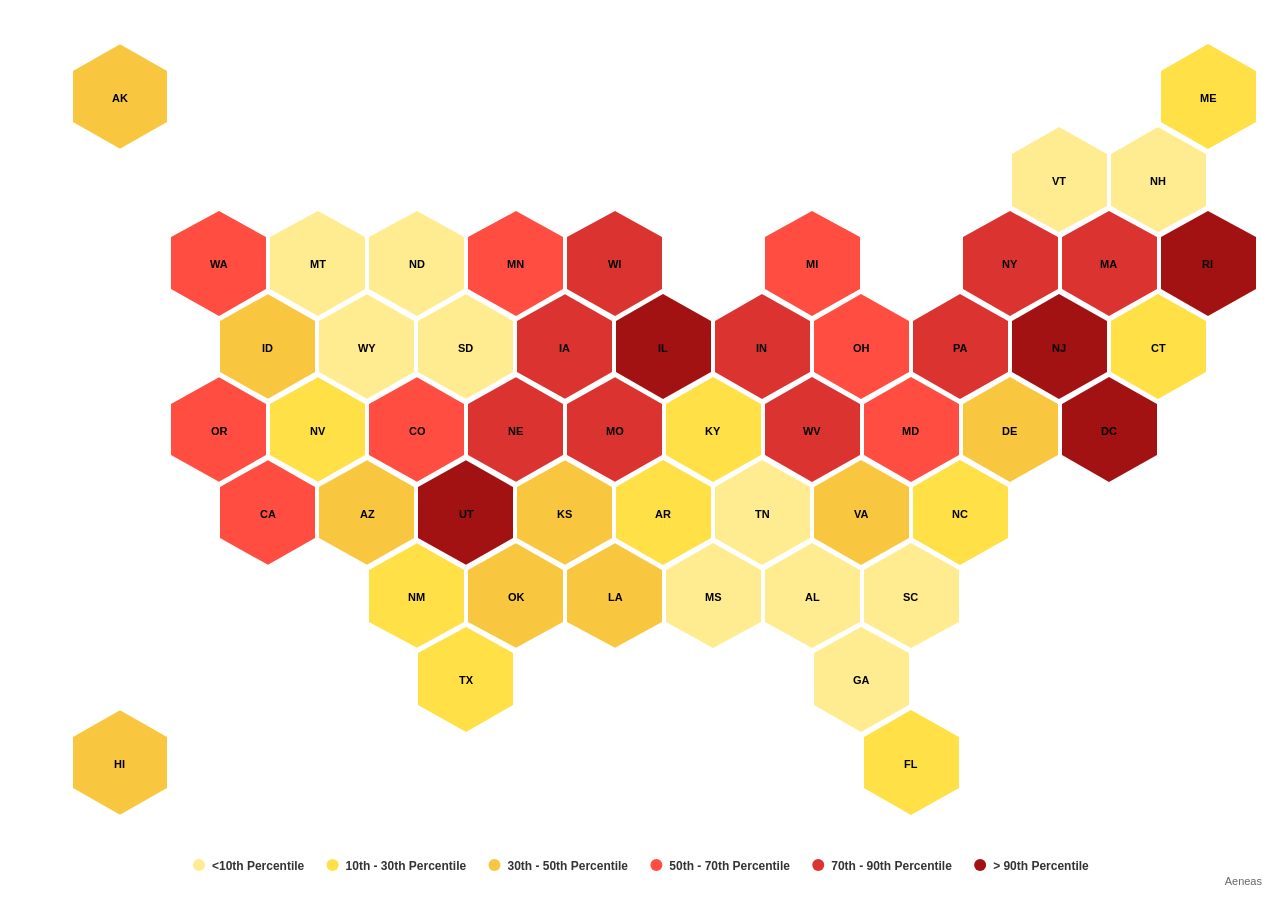
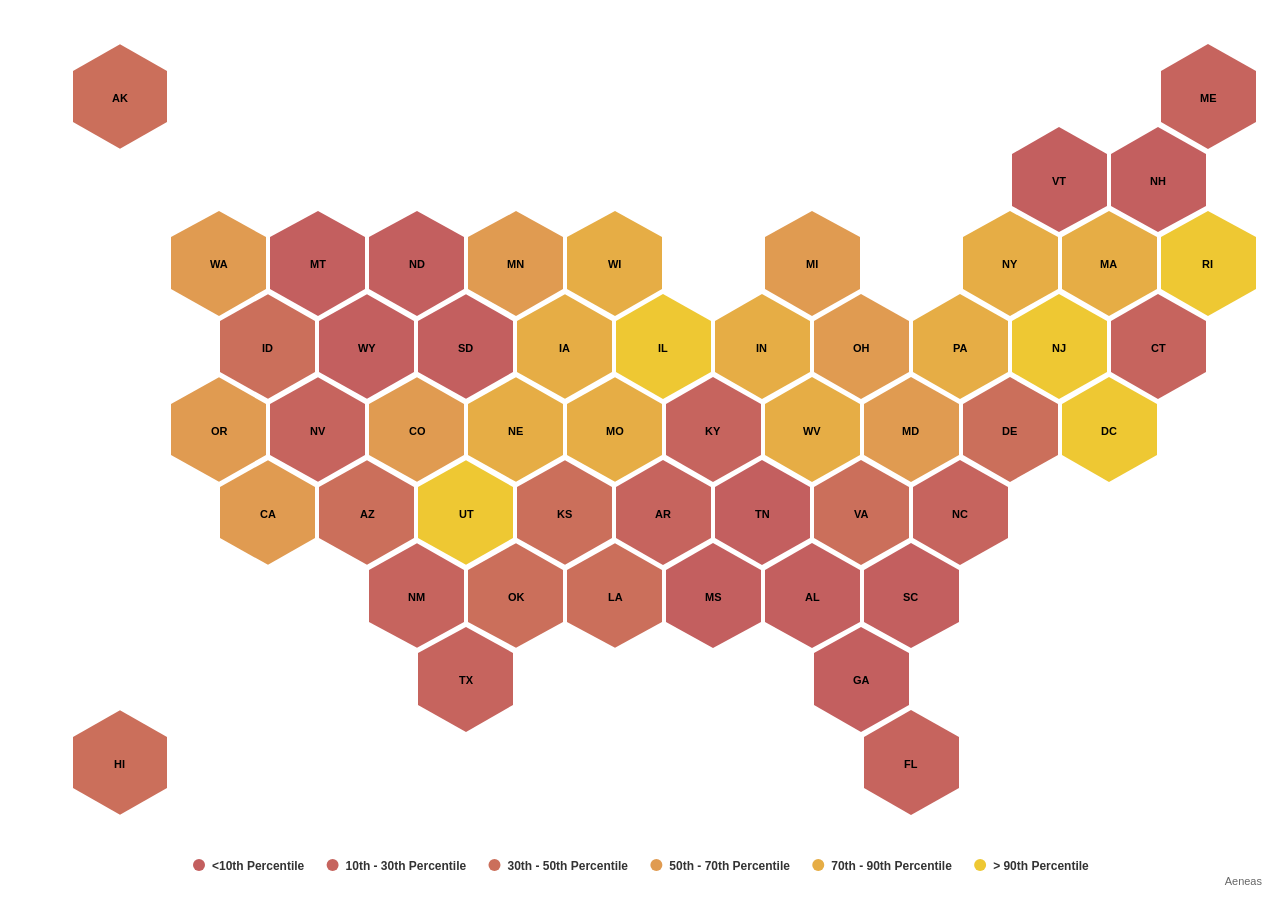
Before and after one commit to teddypender/Aeneas, a plain HTML site: page Society/blackBrutalityMap.html in a window 1280 px wide. Drawn offline with nearby package versions, Linux system fonts and the light colour scheme; grey boxes are pictures that could not be loaded.

Commit message:
new color map

```diff
--- a/Society/blackBrutalityMap.html
+++ b/Society/blackBrutalityMap.html
@@ -395,31 +395,31 @@
                     dataClasses: [{
                         from: 0,
                         to: 1.779873,
-                        color: '#FFEC90',
+                        color: '#C35F5F',
                         name: '<10th Percentile'
                     }, {
                         from: 1.779873,
                         to: 2.700960,
-                        color: '#FFE046',
+                        color: '#C6645E',
                         name: '10th - 30th Percentile'
                     }, {
                         from: 2.700960,
                         to: 3.634183,
-                        color: '#F9C73F',
+                        color: '#CB6F5B',
                         name: '30th - 50th Percentile'
                     }, {
                         from: 3.634183,
                         to: 4.854596,
-                        color: '#FF4E41',
+                        color: '#E09B51',
                         name: '50th - 70th Percentile'
                     }, {
                         from: 4.854596,
                         to: 7.262750,
-                        color: '#DA3330',
+                        color: '#E6AD45',
                         name: '70th - 90th Percentile'
                     }, {
                         from: 7.262750,
-                        color: '#A21212',
+                        color: '#EEC833',
                         name: '> 90th Percentile'
                     }]
                 },
```
Also changed, not shown: 1 other file.
